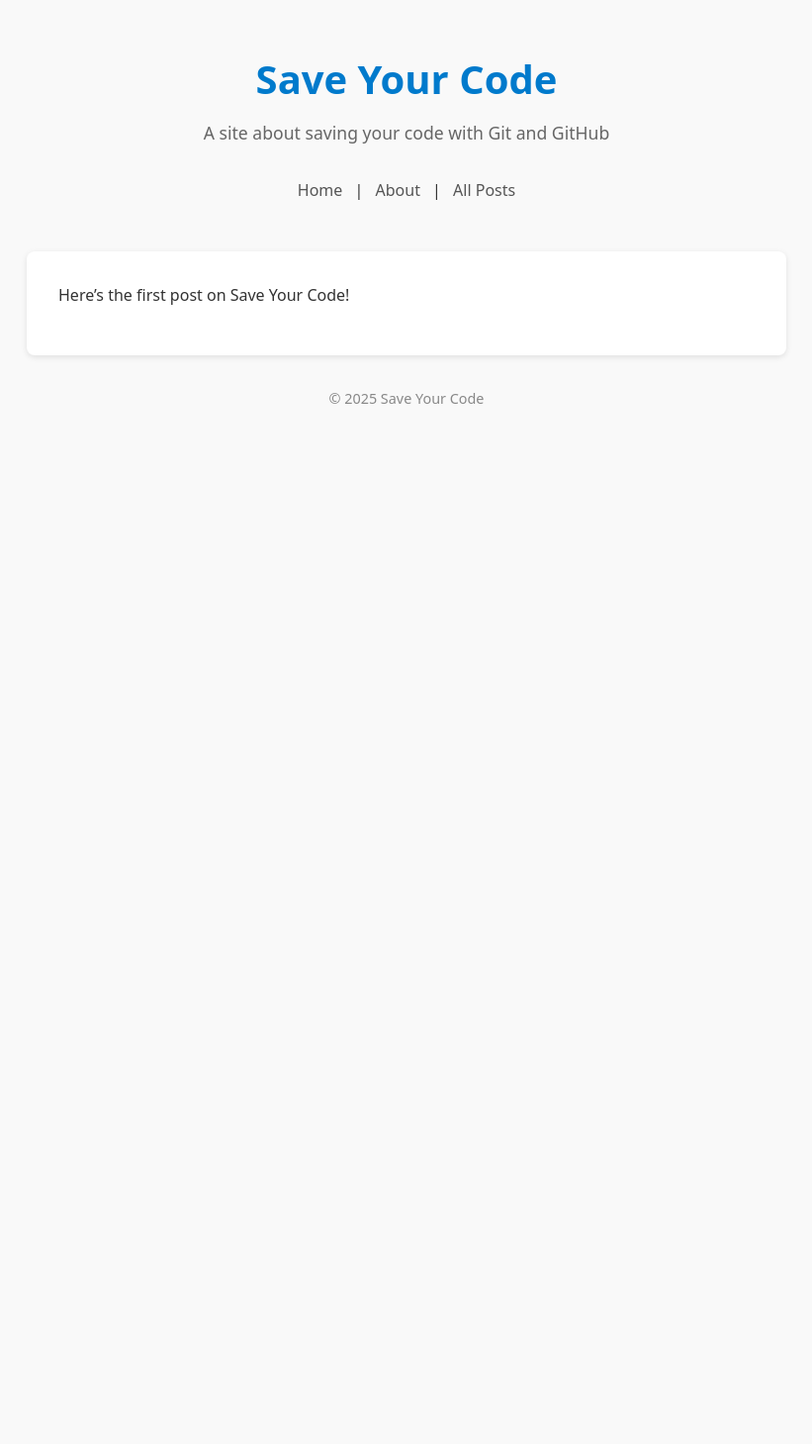
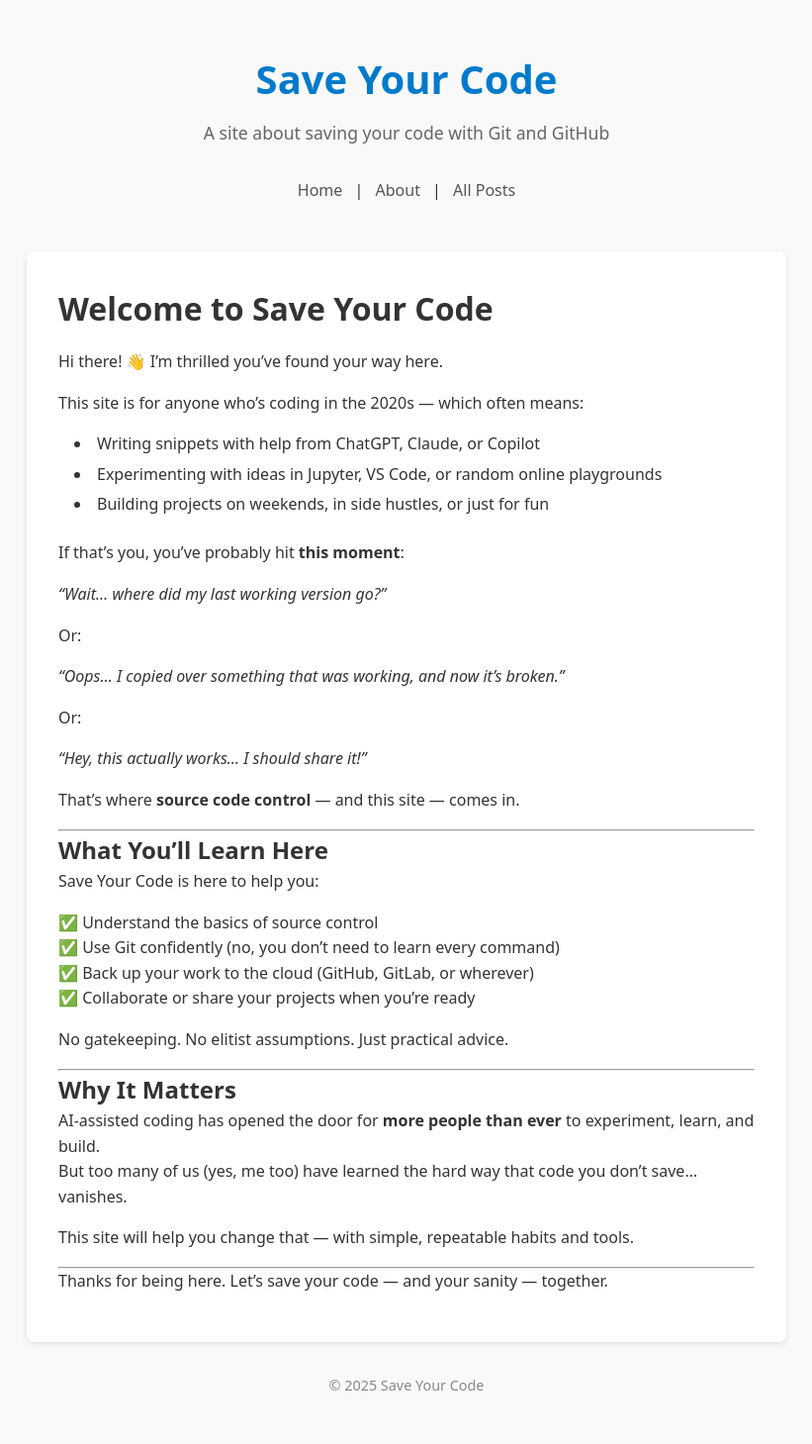
Before and after one commit to davorg/saveyourcode, a Jekyll site: the page built from _posts/2025-07-12-welcome.md, in a window 1280 px wide. Shown: the whole page at 99% size, without its empty margins (229-1050 px from the left). Built offline with Jekyll 4.4.1, drawn with Linux system fonts in a browser that asks for light colours; before the commit the page ends 900 px from its top, so only the background shows below that.

Commit message:
More welcome text

```diff
--- a/_posts/2025-07-12-welcome.md
+++ b/_posts/2025-07-12-welcome.md
@@ -1,7 +1,56 @@
 ---
 title: Welcome Post
 layout: default
-description: This is the first post on Save Your Code!
+description: Welcome to Save Your Code, a site to help you back up, manage, and share your code — even if you're just vibe-coding with AI.
+date: 2025-07-12
 ---
 
-Here's the first post on Save Your Code!
+# Welcome to Save Your Code
+
+Hi there! 👋 I’m thrilled you’ve found your way here.
+
+This site is for anyone who’s coding in the 2020s — which often means:
+
+- Writing snippets with help from ChatGPT, Claude, or Copilot
+- Experimenting with ideas in Jupyter, VS Code, or random online playgrounds
+- Building projects on weekends, in side hustles, or just for fun
+
+If that’s you, you’ve probably hit **this moment**:
+
+> _“Wait… where did my last working version go?”_
+
+Or:
+
+> _“Oops… I copied over something that was working, and now it’s broken.”_
+
+Or:
+
+> _“Hey, this actually works… I should share it!”_
+
+That’s where **source code control** — and this site — comes in.
+
+---
+
+## What You’ll Learn Here
+
+Save Your Code is here to help you:
+
+✅ Understand the basics of source control
+✅ Use Git confidently (no, you don’t need to learn every command)
+✅ Back up your work to the cloud (GitHub, GitLab, or wherever)
+✅ Collaborate or share your projects when you’re ready
+
+No gatekeeping. No elitist assumptions. Just practical advice.
+
+---
+
+## Why It Matters
+
+AI-assisted coding has opened the door for **more people than ever** to experiment, learn, and build.
+But too many of us (yes, me too) have learned the hard way that code you don’t save… vanishes.
+
+This site will help you change that — with simple, repeatable habits and tools.
+
+---
+
+Thanks for being here. Let’s save your code — and your sanity — together.
```
